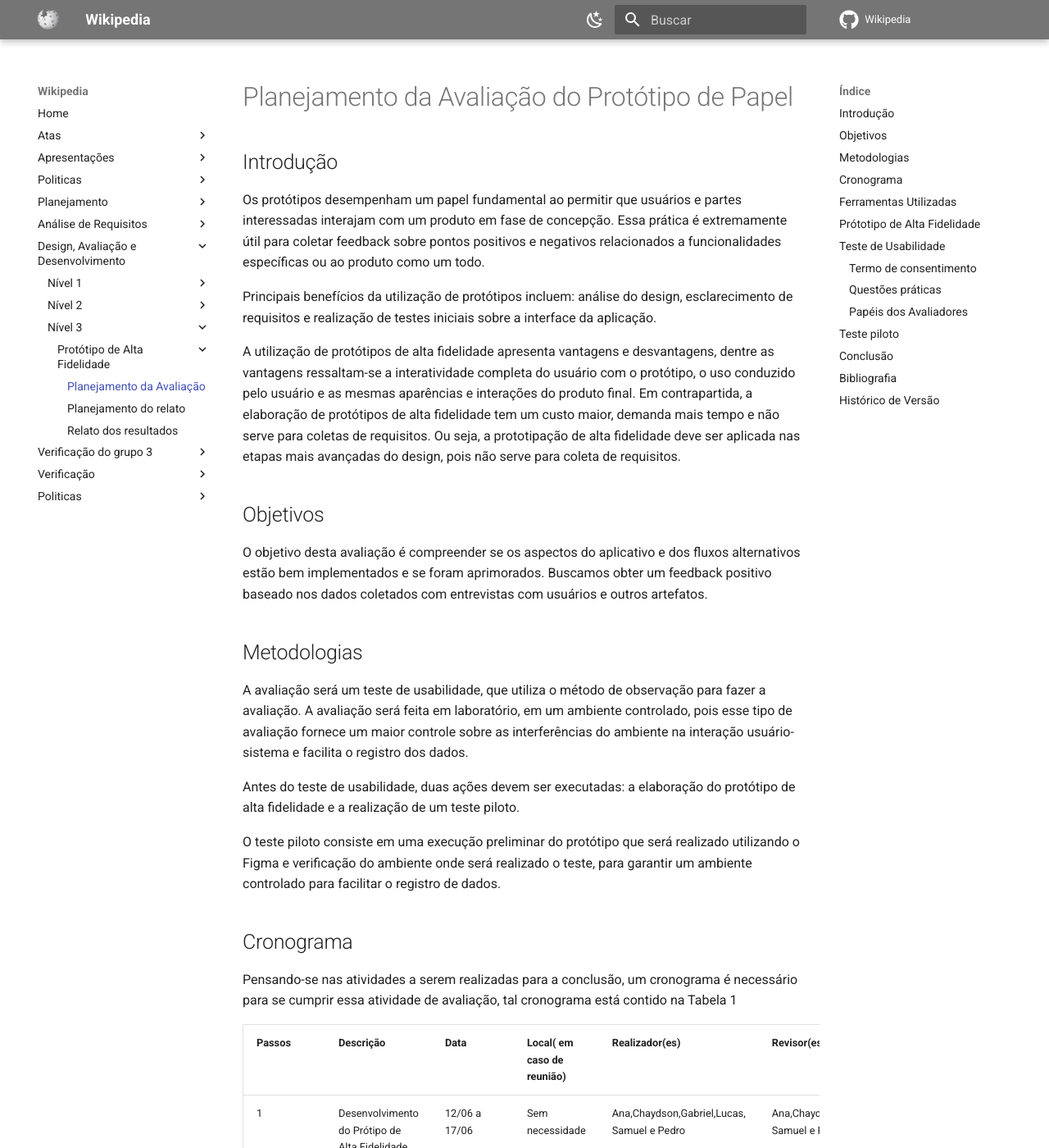
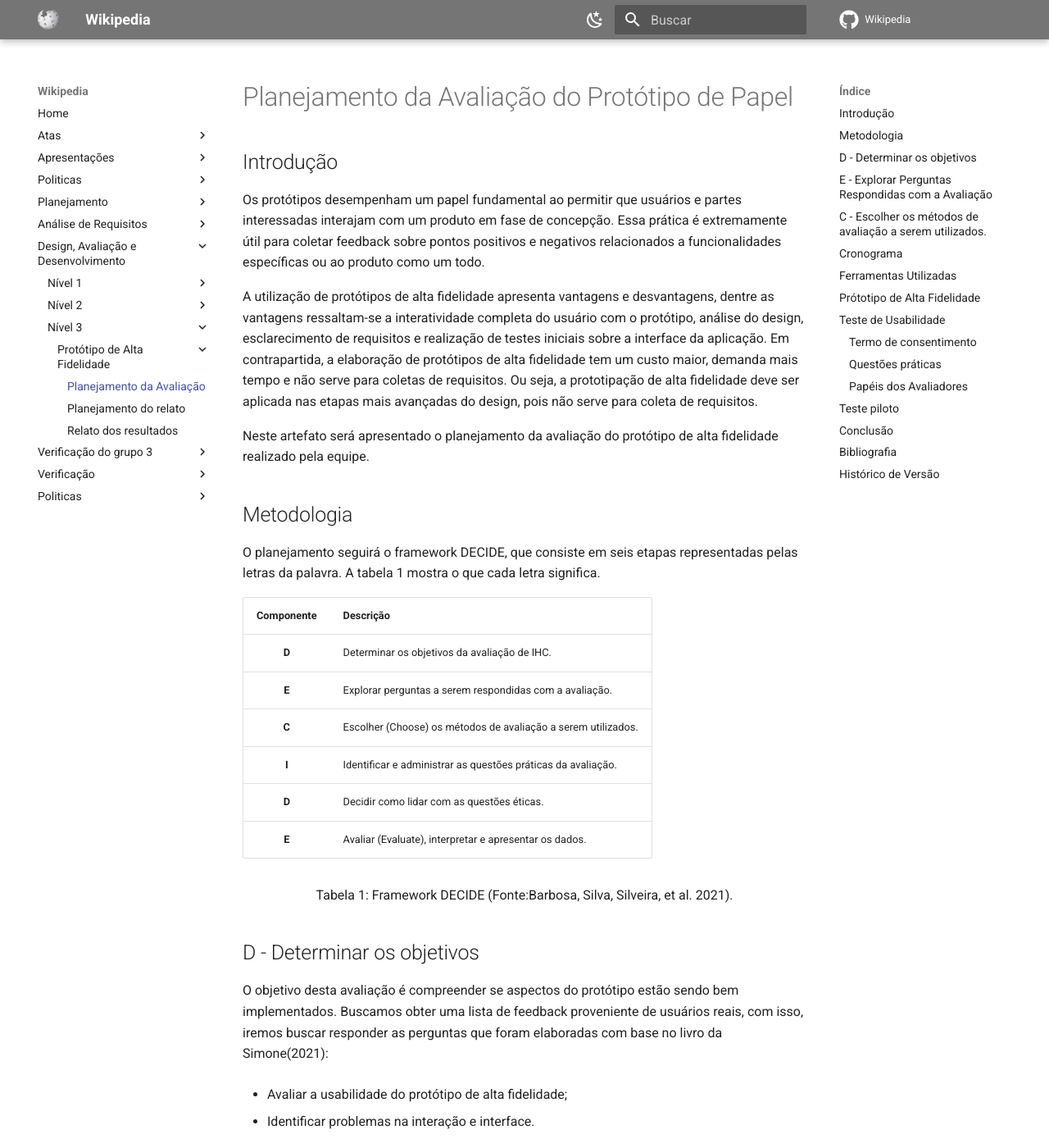
Before and after one commit to Interacao-Humano-Computador/2023.1-Wikipedia, an MkDocs documentation site: the page built from docs/design-avaliacao-desenvolvimento/nivel3/prototipoAltaFidelidade/planejamentoAvaliacaoPrototipoAltaFidelidade.md, in a window 1280 px wide and 1400 px high. Shown: the whole window at 82% size. Built offline with MkDocs 1.6.1 and Material for MkDocs 9.7.7, drawn with Linux system fonts in a browser that asks for light colours; comment, search, counter and statistics services are not loaded; some of the changed text lies outside the part shown.

Commit message:
corrigindo o decide
Co-authored-by: Chaydson Ferreira <chaydson14@gmail.com>

```diff
--- a/docs/design-avaliacao-desenvolvimento/nivel3/prototipoAltaFidelidade/planejamentoAvaliacaoPrototipoAltaFidelidade.md
+++ b/docs/design-avaliacao-desenvolvimento/nivel3/prototipoAltaFidelidade/planejamentoAvaliacaoPrototipoAltaFidelidade.md
@@ -4,21 +4,58 @@
 
 Os protótipos desempenham um papel fundamental ao permitir que usuários e partes interessadas interajam com um produto em fase de concepção. Essa prática é extremamente útil para coletar feedback sobre pontos positivos e negativos relacionados a funcionalidades específicas ou ao produto como um todo.
 
-Principais benefícios da utilização de protótipos incluem: análise do design, esclarecimento de requisitos e realização de testes iniciais sobre a interface da aplicação.
+A utilização de protótipos de alta fidelidade apresenta vantagens e desvantagens, dentre as vantagens ressaltam-se a interatividade completa do usuário com o protótipo, análise do design, esclarecimento de requisitos e realização de testes iniciais sobre a interface da aplicação. Em contrapartida, a elaboração de protótipos de alta fidelidade tem um custo maior, demanda mais tempo e não serve para coletas de requisitos. Ou seja, a prototipação de alta fidelidade deve ser aplicada nas etapas mais avançadas do design, pois não serve para coleta de requisitos.
 
-A utilização de protótipos de alta fidelidade apresenta vantagens e desvantagens, dentre as vantagens ressaltam-se a interatividade completa do usuário com o protótipo, o uso conduzido pelo usuário e as mesmas aparências e interações do produto final. Em contrapartida, a elaboração de protótipos de alta fidelidade tem um custo maior, demanda mais tempo e não serve para coletas de requisitos. Ou seja, a prototipação de alta fidelidade deve ser aplicada nas etapas mais avançadas do design, pois não serve para coleta de requisitos.
+Neste artefato será apresentado o planejamento da avaliação do protótipo de alta fidelidade realizado pela equipe.
 
-## Objetivos
+## Metodologia
 
-O objetivo desta avaliação é compreender se os aspectos do aplicativo e dos fluxos alternativos estão bem implementados e se foram aprimorados. Buscamos obter um feedback positivo baseado nos dados coletados com entrevistas com usuários e outros artefatos.
+O planejamento seguirá o framework DECIDE, que consiste em seis etapas representadas pelas letras da palavra. A tabela 1 mostra o que cada letra significa.
 
-## Metodologias
+| Componente | Descrição                                                     |
+| :--------: | ------------------------------------------------------------- |
+|   **D**    | Determinar os objetivos da avaliação de IHC.                  |
+|   **E**    | Explorar perguntas a serem respondidas com a avaliação.       |
+|   **C**    | Escolher (Choose) os métodos de avaliação a serem utilizados. |
+|   **I**    | Identificar e administrar as questões práticas da avaliação.  |
+|   **D**    | Decidir como lidar com as questões éticas.                    |
+|   **E**    | Avaliar (Evaluate), interpretar e apresentar os dados.        |
 
-A avaliação será um teste de usabilidade, que utiliza o método de observação para fazer a avaliação. A avaliação será feita em laboratório, em um ambiente controlado, pois esse tipo de avaliação fornece um maior controle sobre as interferências do ambiente na interação usuário-sistema e facilita o registro dos dados.
+<div style="text-align: center">
+    <p> Tabela 1: Framework DECIDE (Fonte:Barbosa, Silva, Silveira, et al. 2021).</p>
+</div>
 
-Antes do teste de usabilidade, duas ações devem ser executadas: a elaboração do protótipo de alta fidelidade e a realização de um teste piloto.
+## D - Determinar os objetivos
 
-O teste piloto consiste em uma execução preliminar do protótipo que será realizado utilizando o Figma e verificação do ambiente onde será realizado o teste, para garantir um ambiente controlado para facilitar o registro de dados.
+O objetivo desta avaliação é compreender se aspectos do protótipo estão sendo bem implementados. Buscamos obter uma lista de feedback proveniente de usuários reais, com isso, iremos buscar responder as perguntas que foram elaboradas com base no livro da Simone(2021):
+
+- Avaliar a usabilidade do protótipo de alta fidelidade;
+
+- Identificar problemas na interação e interface.
+
+## E - Explorar Perguntas Respondidas com a Avaliação
+
+O objetivo deste planejamento da avaliação é responder às seguintes perguntas, que foram elaboradas com base no livro da Simone(2021):
+
+- O usuário consegue operar o sistema?
+
+- Ele atinge seu objetivo? Com quanta eficiência? Em quanto tempo? Após cometer quantos erros?
+
+- Que parte da interface e da interação o deixa insatisfeito?
+
+- Que parte da interface o desmotiva a explorar novas funcionalidades?
+
+- Ele entende o que significa e para que serve cada elemento de interface?
+
+- Ele vai entender o que deve fazer em seguida?
+
+## C - Escolher os métodos de avaliação a serem utilizados.
+
+A avaliação será feita por meio do métodos de investigação e observação, que consiste em entrevistar e observar os usuários interagindo com o protótipo.
+
+O registro e a análise dos dados coletados permitem identificar problemas reais que os participantes enfrentaram, e não apenas problemas potenciais previstos pelo avaliador como em uma avaliação por inspeção.
+
+Esse método foi escolhido porque permite obter muitas informações e fazer perguntas que exploram os objetivos dos usuários. Além disso, a entrevista deverá ser gravada e documentada no [relato](relatoPrototipoAltaFidelidade.md).
 
 ## Cronograma
 
@@ -122,3 +159,4 @@ BARBOSA, Simone; DINIZ, Bruno. Interação Humano-Computador. Editora Elsevier,
 | Versão | Data       | Descrição            | Autor(es)            | Revisor(es) |
 | ------- | ---------- | ---------------------- | -------------------- | ----------- |
 | 1.0     | 12/06/2023 | Criação do documento | Ana e Chaydson | Pedro e Samuel       |
+| 1.1     | 05/07/2023 | Corrigindo o DECIDE | Ana e Chaydson |        |
```
